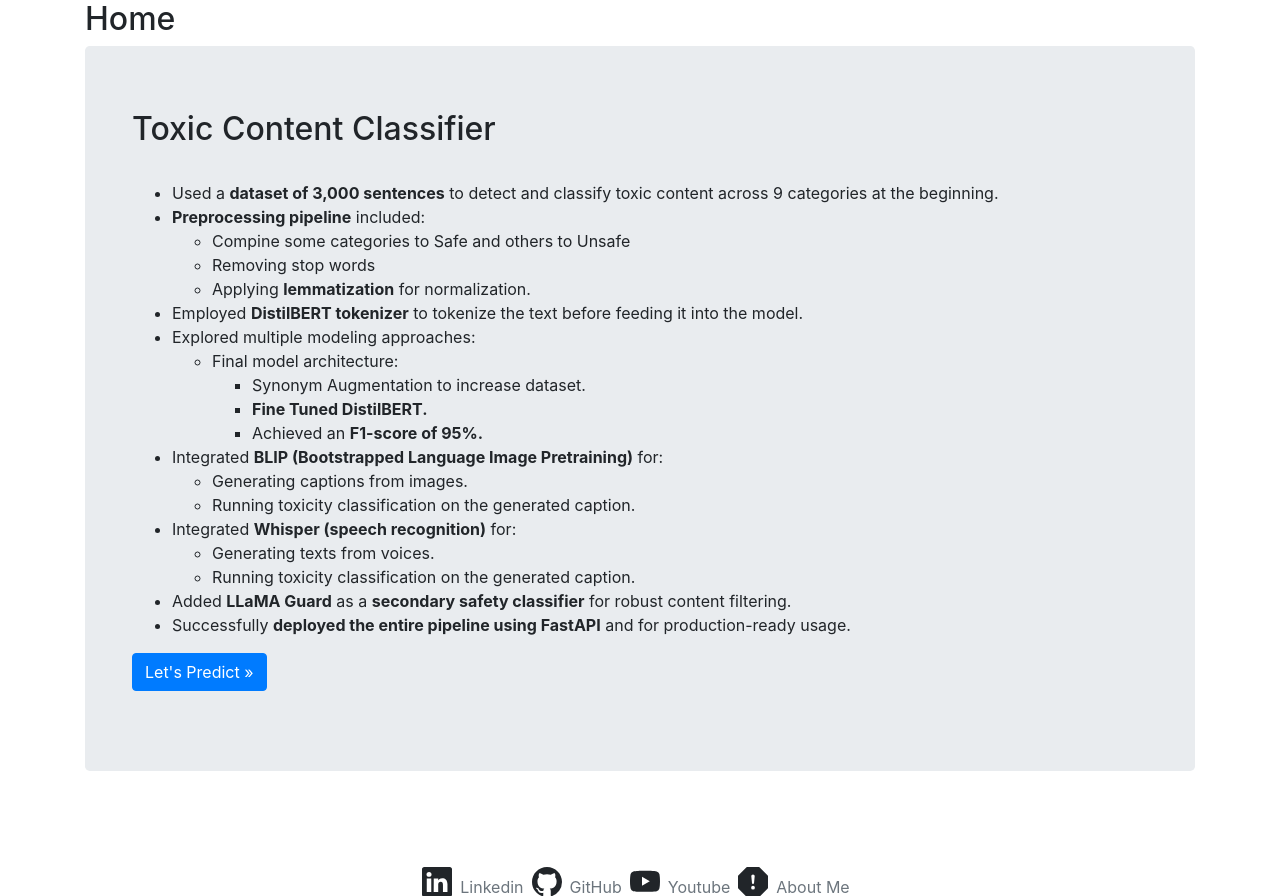
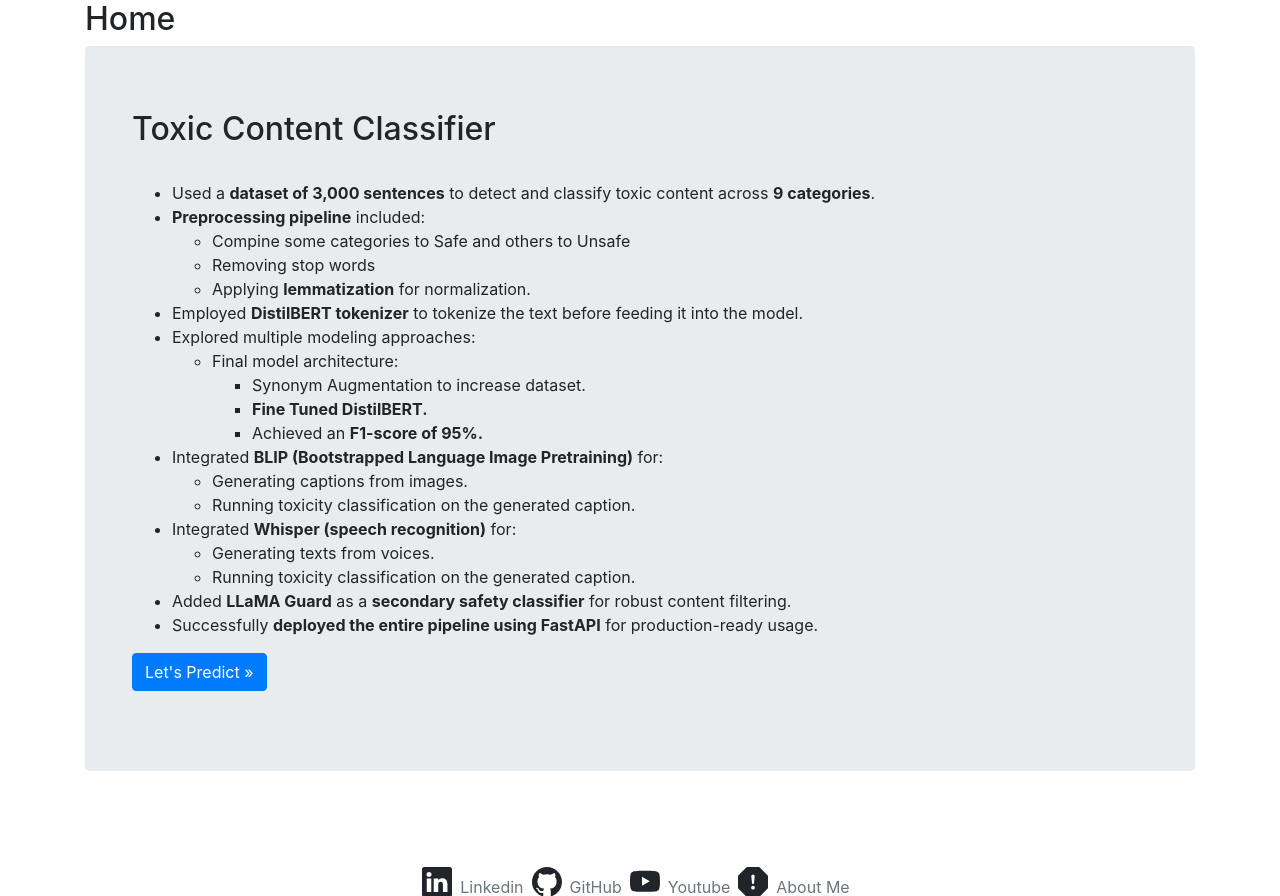
Before and after one commit to Mouradadel1919/Content_Safety_Model, a FastAPI app: page / in a window 1280 px wide. Shown: the part 56-952 px from the top of the page. Run offline with FastAPI, Linux system fonts and the light colour scheme; parts of the project's set-up code (start-up, migrations or seed data) failed here and were passed over; some libraries are stand-ins or nearby versions.

Commit message:
Commit - 4

```diff
--- a/app.py
+++ b/app.py
@@ -80,7 +80,6 @@
 blip_model = BlipForConditionalGeneration.from_pretrained(blip_model_path)
 
 '''LLaMA-Guard Model'''
-
 
 llama_model_path = "./saved_models/llama/llama_model"
 llama_processor_path = "./saved_models/llama/llama_tokenizer"
@@ -202,10 +201,12 @@
 
 @app.get('/', response_class=HTMLResponse)
 @app.get('/home', response_class=HTMLResponse)
-
 async def index(request: Request):
     return templates.TemplateResponse("index.html", {"request": request})
 
+@app.get('/about', response_class=HTMLResponse)
+async def index(request: Request):
+    return templates.TemplateResponse("about.html", {"request": request})
 
 
 @app.get("/predict", response_class=HTMLResponse)
--- a/templates/index.html
+++ b/templates/index.html
@@ -23,7 +23,8 @@
             <h2>Toxic Content Classifier</h2>
             <br>
             <ul>
-                <li>Used a <strong>dataset of 3,000 sentences</strong> to detect and classify toxic content across 9 categories at the beginning.</li>
+                <li>Used a <strong>dataset of 3,000 sentences</strong> to detect and classify toxic content across
+                    <strong>9 categories</strong>.</li>
                 <li><strong>Preprocessing pipeline</strong> included:
                     <ul>
                         <li>Compine some categories to Safe and others to Unsafe</li>
@@ -58,7 +59,7 @@
                 </li>
                 <li>Added <strong>LLaMA Guard</strong> as a <strong>secondary safety classifier</strong> for robust
                     content filtering.</li>
-                <li>Successfully <strong>deployed the entire pipeline using FastAPI</strong> and for production-ready usage.
+                <li>Successfully <strong>deployed the entire pipeline using FastAPI</strong> for production-ready usage.
                 </li>
             </ul>
         </body>
```
